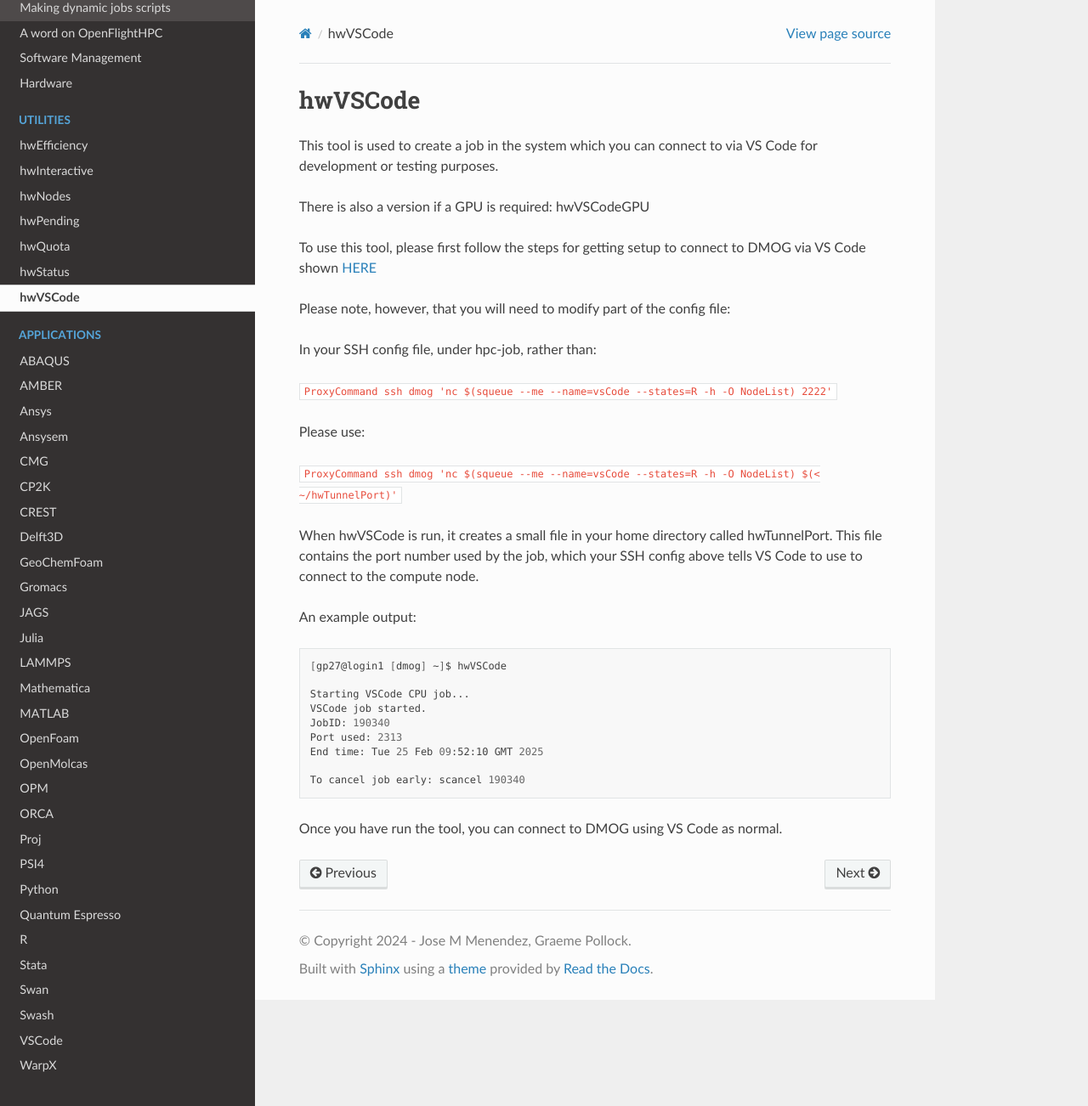
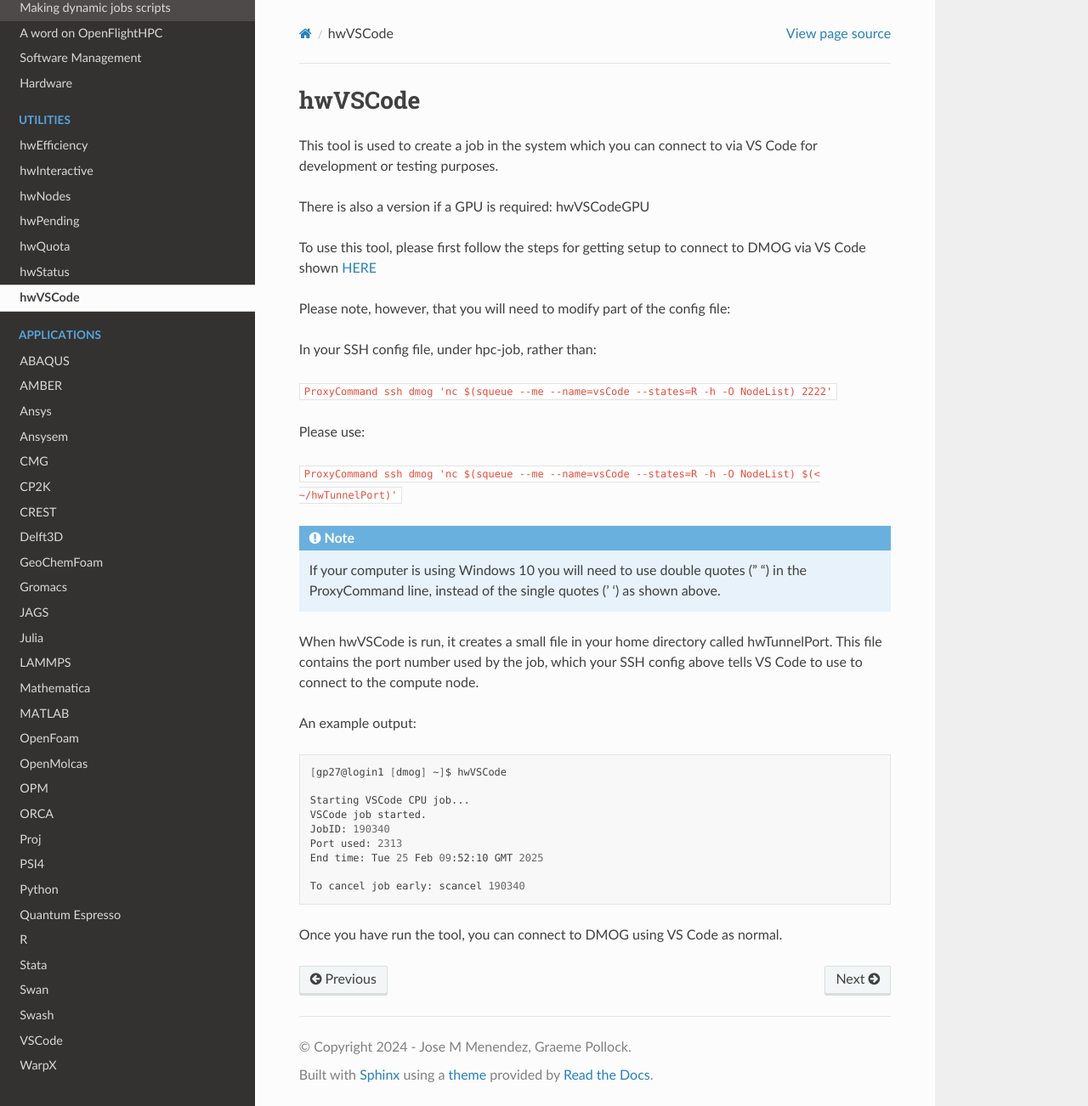
Before and after one commit to jm130/dmogdocs, a Sphinx documentation site: the page built from docs/source/utilities/hwVSCode.rst, in a window 1280 px wide and 1302 px high. Shown: the whole window at 85% size. Built offline with Sphinx 7.4.7 and the Read the Docs theme 3.1.0, drawn with Linux system fonts in a browser that asks for light colours.

Commit message:
Update hwVSCode.rst

```diff
--- a/docs/source/utilities/hwVSCode.rst
+++ b/docs/source/utilities/hwVSCode.rst
@@ -17,6 +17,9 @@ Please use:
 
 ``ProxyCommand ssh dmog 'nc $(squeue --me --name=vsCode --states=R -h -O NodeList) $(< ~/hwTunnelPort)'``
 
+.. note::
+   If your computer is using Windows 10 you will need to use double quotes (" ") in the ProxyCommand line, instead of the single quotes (' ') as shown above.
+
 When hwVSCode is run, it creates a small file in your home directory called hwTunnelPort. This file contains the port number used by the job, which your SSH config above tells VS Code to use to connect to the compute node.
 
 An example output:
```
